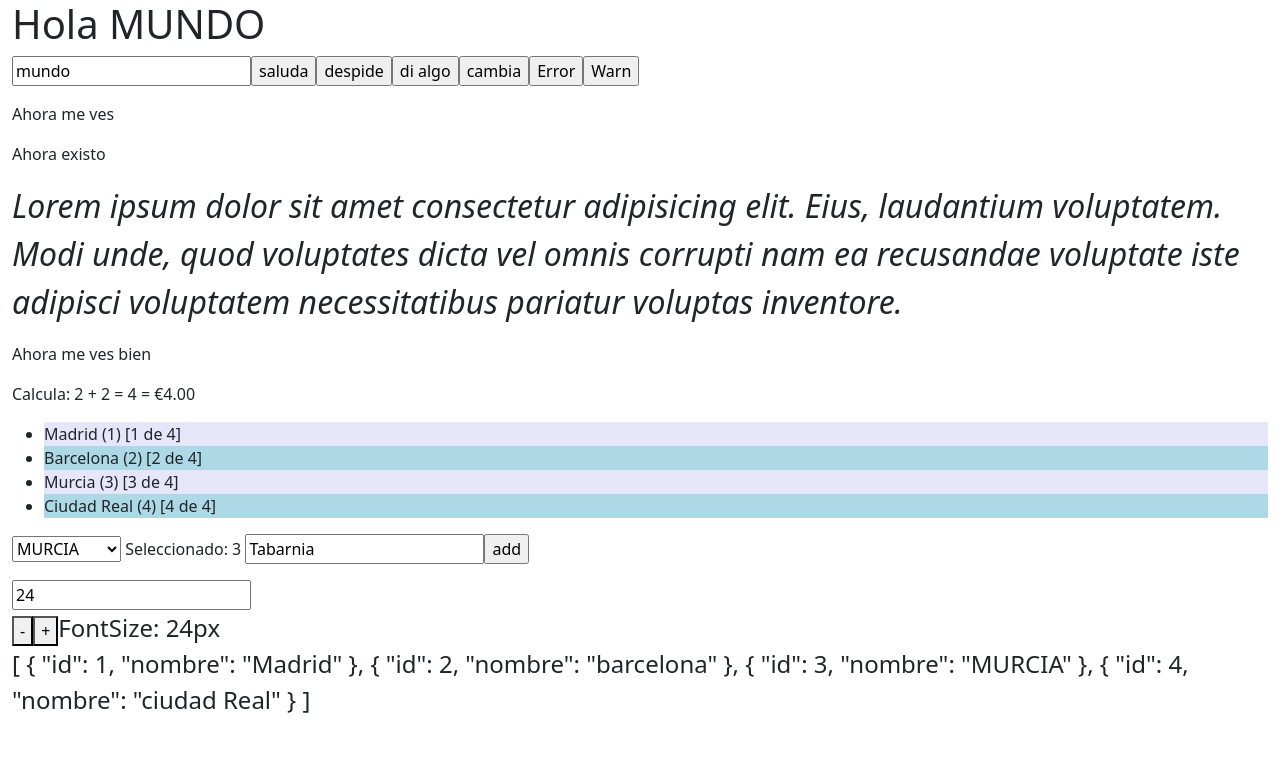
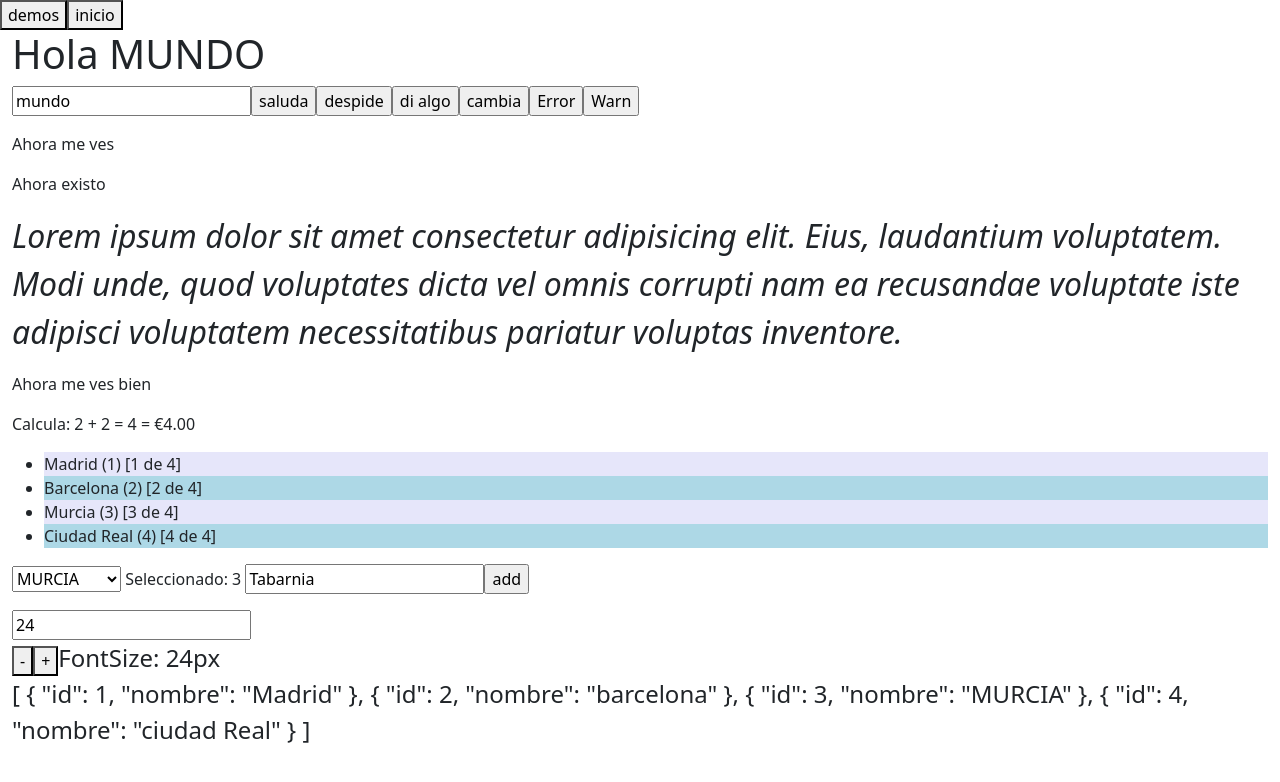
Before and after one commit to Marauder4/Bootcamp_Cap_Frontend_JPMP, an Angular app in the folder angular/: page / in a window 1280 px wide. Shown: the top 782 px of the page. Built offline with nearby package versions, Linux system fonts and the light colour scheme.

Commit message:
Dynamic component
Dynamic component that loads the "DemosComponent" and "HomeComponent" in the same page as required.

```diff
--- a/angular/src/app/app.component.html
+++ b/angular/src/app/app.component.html
@@ -1,5 +1,2 @@
-<main class="container-fluid">
-  <app-notification></app-notification>
-  <app-demos></app-demos>
-</main>
+<app-dinamico></app-dinamico>
 <router-outlet></router-outlet>
--- a/angular/src/app/app.module.ts
+++ b/angular/src/app/app.module.ts
@@ -11,11 +11,13 @@ import { CommonServicesModule } from './common-services';
 import { MainModule } from './main';
 import { SecurityModule } from './security';
 import { DemosComponent } from './demos/demos.component';
+import { DinamicoComponent } from './dinamico/dinamico.component';
 
 @NgModule({
   declarations: [
     AppComponent,
-    DemosComponent
+    DemosComponent,
+    DinamicoComponent
   ],
   imports: [
     BrowserModule,
--- /dev/null
+++ b/angular/src/app/dinamico/dinamico.component.html
@@ -0,0 +1,12 @@
+<header>
+  <button
+    *ngFor="let item of menu; let indice = index"
+    (click)="seleccionar(indice)"
+  >
+    {{ item.texto }}
+  </button>
+</header>
+<app-notification></app-notification>
+<main class="container-fluid">
+  <ng-container *ngComponentOutlet="actual"></ng-container>
+</main>
--- /dev/null
+++ b/angular/src/app/dinamico/dinamico.component.ts
@@ -0,0 +1,26 @@
+import { Component, OnInit } from '@angular/core';
+import { DemosComponent } from '../demos/demos.component';
+import { HomeComponent } from '../main';
+
+@Component({
+  selector: 'app-dinamico',
+  templateUrl: './dinamico.component.html',
+  styleUrls: ['./dinamico.component.css']
+})
+export class DinamicoComponent implements OnInit {
+  menu = [
+    {texto: "demos", icono: "", componente: DemosComponent},
+    {texto: "inicio", icono: "", componente: HomeComponent},
+  ]
+  actual: any = this.menu[0].componente;
+
+  constructor() { }
+
+  public seleccionar(indice: number): void {
+    this.actual = this.menu[indice].componente;
+  }
+
+  ngOnInit(): void {
+  }
+
+}
--- a/angular/src/app/main/index.ts
+++ b/angular/src/app/main/index.ts
@@ -1 +1,2 @@
 export * from './main.module';
+export * from './home/home.component';
```
Also changed, not shown: angular/src/app/dinamico/dinamico.component.css (added), 1 other file (tests, documents, lock files or other folders).
